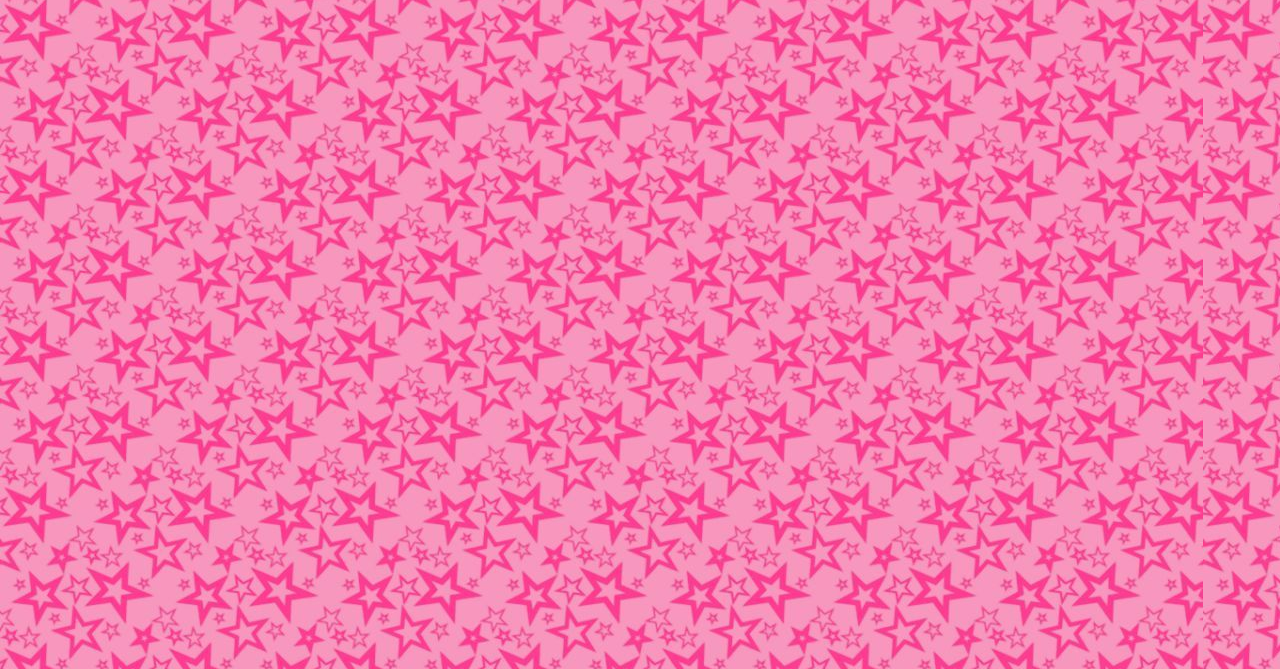
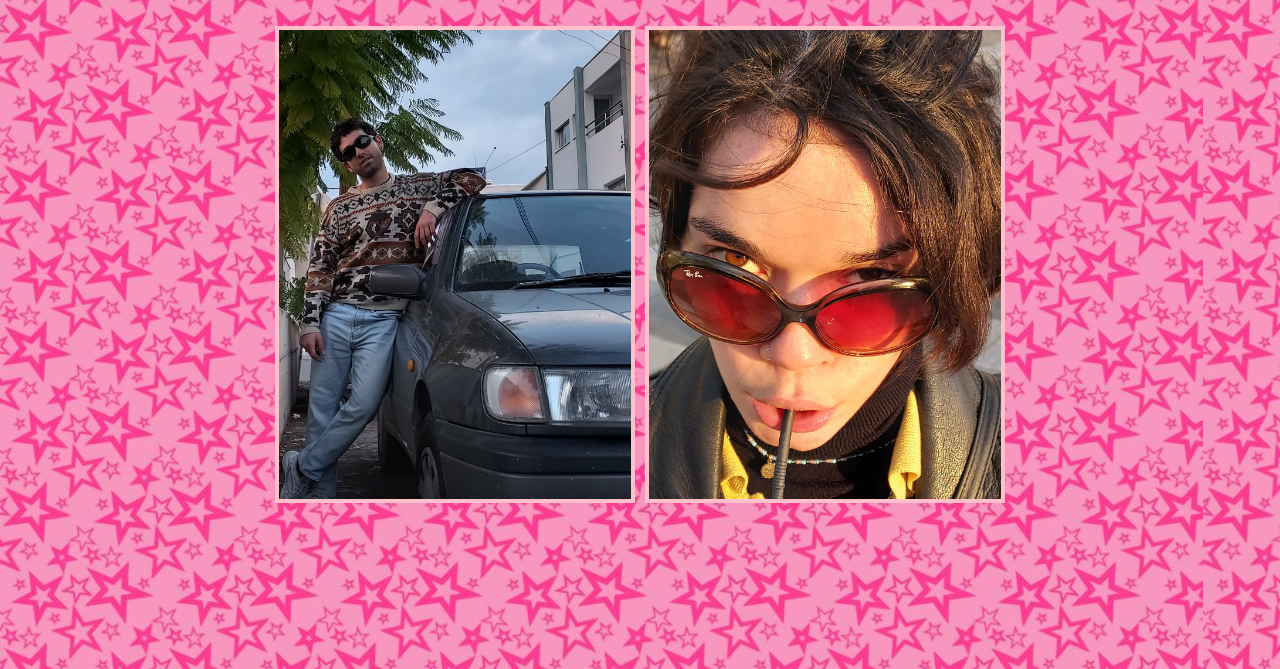
Before and after one commit to Mandowwow/PhotoAlbum, a plain HTML site: page index.html in a window 1280 px wide. Shown: the part 131-800 px from the top of the page. Drawn offline with Linux system fonts and the light colour scheme.

Commit message:
changed homepage

```diff
--- a/index.html
+++ b/index.html
@@ -21,5 +21,9 @@
 			</ul>
 		</div>
 	</nav>
+	<div class="homeContainer">
+		<img class="item" src="IMG/3.jpg" width="360px">
+		<img class="item"src="IMG/4.jpg" width="360px">
+	</div>
 </body>
 </html>
--- a/style.css
+++ b/style.css
@@ -41,6 +41,11 @@ a{
 
 }
 
+.homeContainer{
+	display: flex;
+	justify-content: center;
+}
+
 .container{
 	margin: 40px;
 	display: flex;
```
Also changed, not shown: IMG/3.jpg (added), IMG/4.jpg (added).
